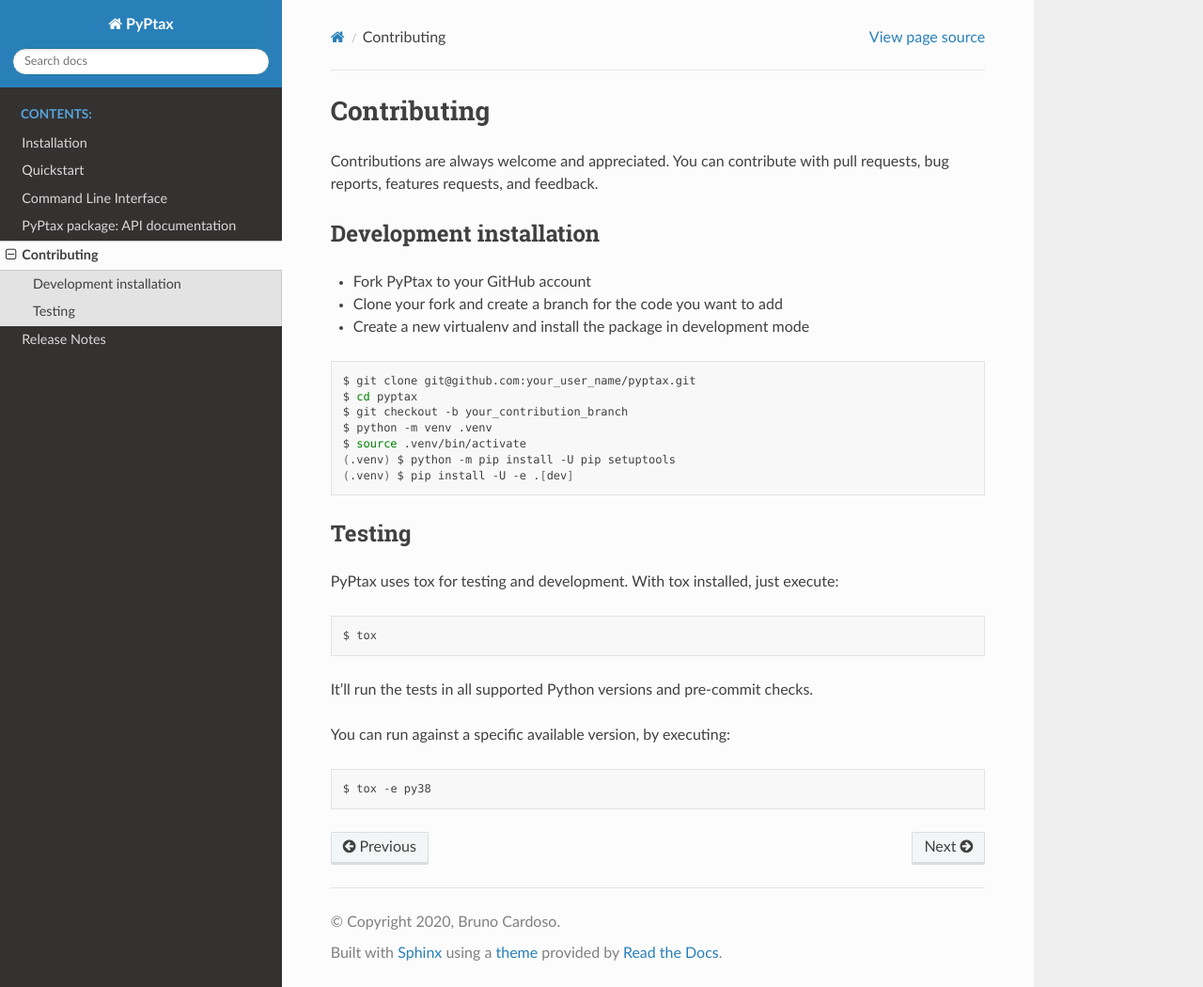
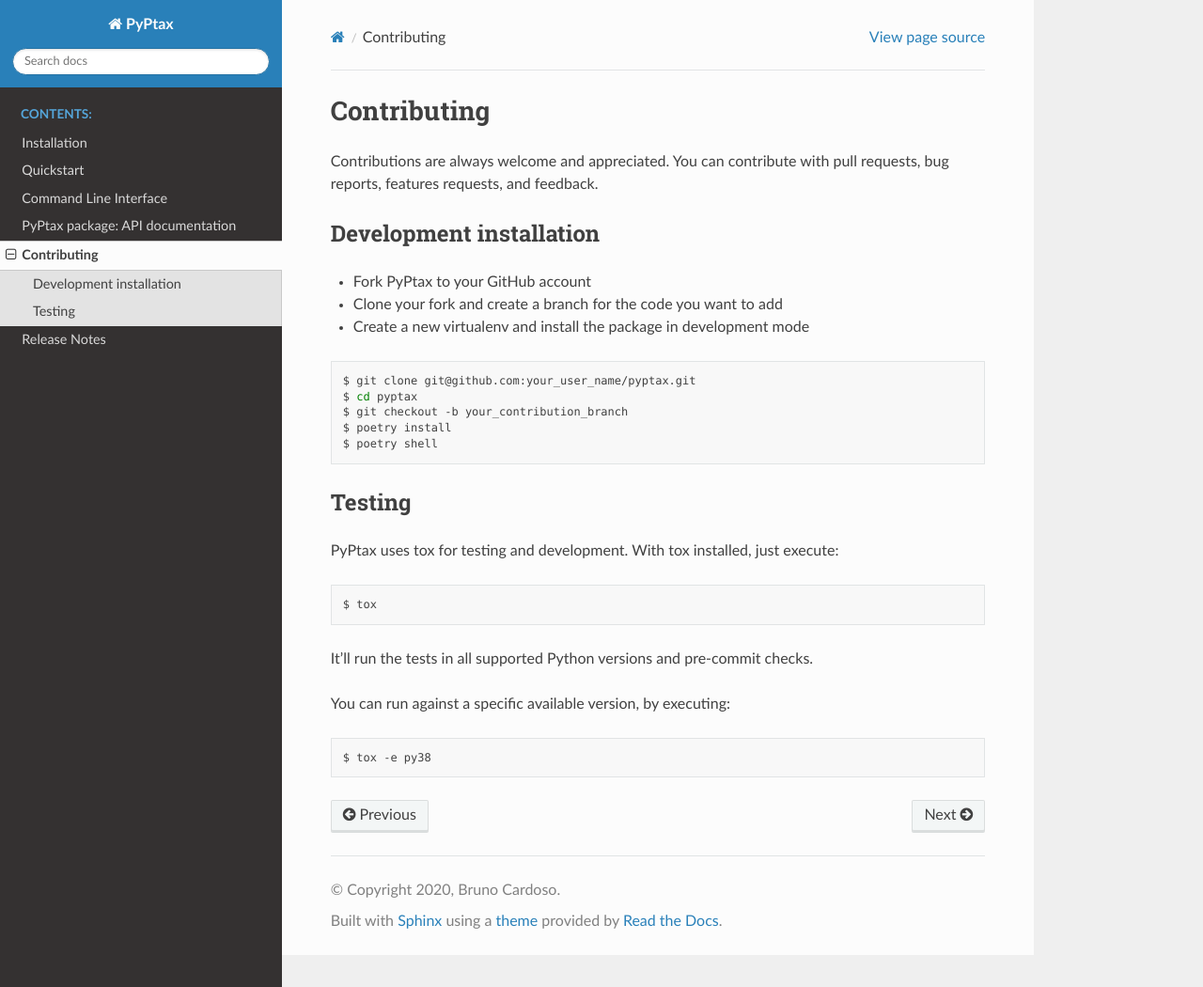
Before and after one commit to brunobcardoso/pyptax, a Sphinx documentation site: the page built from docs/contributing.rst, in a window 1280 px wide and 1050 px high. Shown: the whole window at 94% size. Built offline with Sphinx 7.4.7 and the Read the Docs theme 2.0.0, drawn with Linux system fonts in a browser that asks for light colours.

Commit message:
Update installation instructions

```diff
--- a/CONTRIBUTING.rst
+++ b/CONTRIBUTING.rst
@@ -15,10 +15,8 @@ Development installation
     $ git clone git@github.com:your_user_name/pyptax.git
     $ cd pyptax
     $ git checkout -b your_contribution_branch
-    $ python -m venv .venv
-    $ source .venv/bin/activate
-    (.venv) $ python -m pip install -U pip setuptools
-    (.venv) $ pip install -U -e .[dev]
+    $ poetry install
+    $ poetry shell
 
 Testing
 -------
--- a/docs/installation.rst
+++ b/docs/installation.rst
@@ -21,4 +21,4 @@ PyPtax is actively developed on GitHub, where the code is available under the MI
 
     $ git clone https://github.com/brunobcardoso/pyptax.git
     $ cd pyptax
-    $ pip install -e ".[dev]"
+    $ poetry install
```
